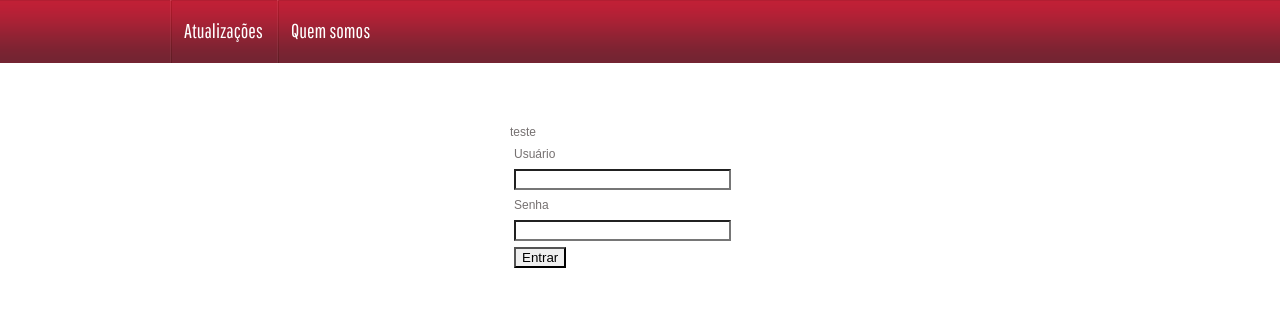
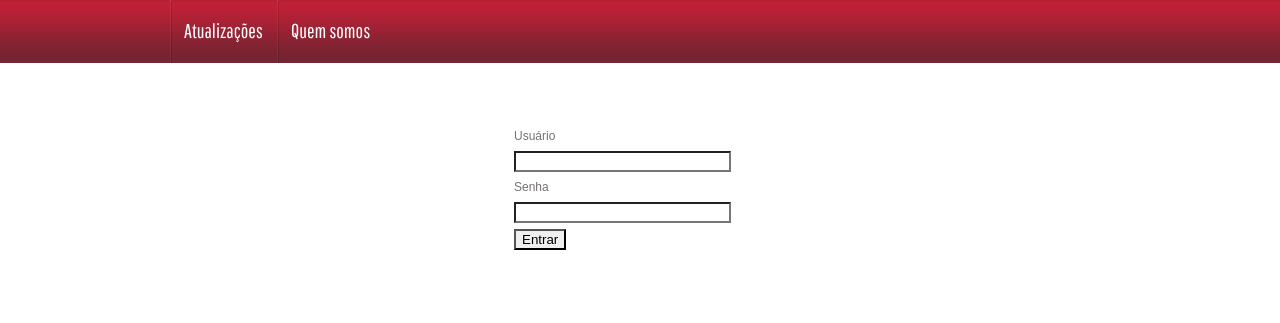
Before and after one commit to kleberjlle/Donativos, a PHP site: page /login.php in a window 1280 px wide. Shown: the top 323 px of the page. Run offline with PHP 8.4, Linux system fonts and the light colour scheme.

Commit message:
removido texto de teste

```diff
--- a/login.php
+++ b/login.php
@@ -37,7 +37,6 @@
                                     <tr>
                                         <td><input type="submit" value="Entrar"></td>
                                     </tr>
-                                    teste
                                 </table>
                             </form>
                         </div>
```
